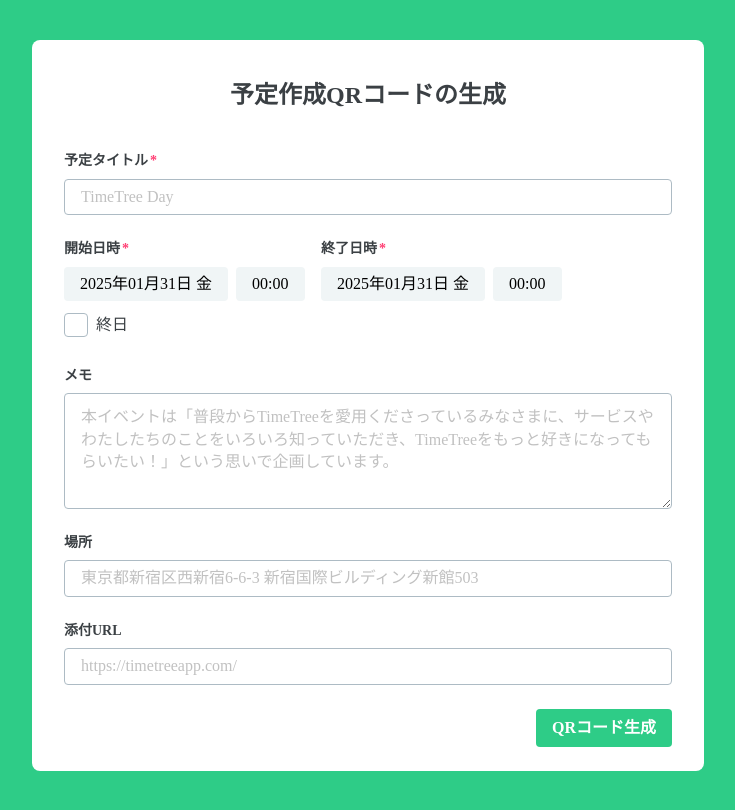
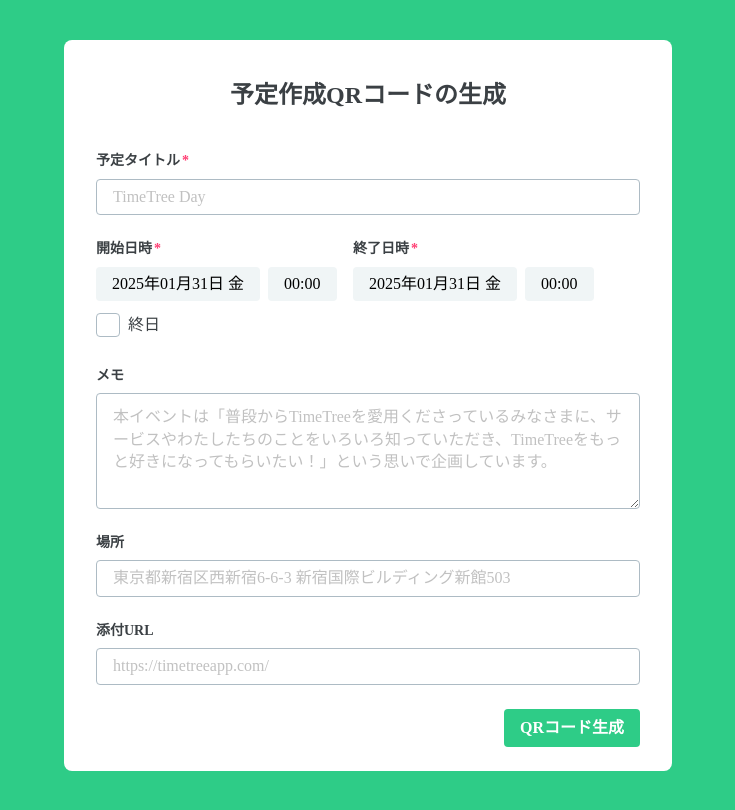
Before and after one commit to takumiozato/timetree-schedule-generator, a React (Vite) app: page / in a window 1280 px wide. Shown: the whole page, without its empty margins (272-1007 px from the left). Built offline with nearby package versions, Linux system fonts and the light colour scheme.

Commit message:
box-sizingの指定を追加

```diff
--- a/src/index.css
+++ b/src/index.css
@@ -1,6 +1,13 @@
+*,
+*::before,
+*::after {
+    box-sizing: border-box;
+}
+
 body {
     color: #3B4044;
     font-family: YuGothic;
+    box-sizing: border-box;
 }
 
 input::placeholder,
```
